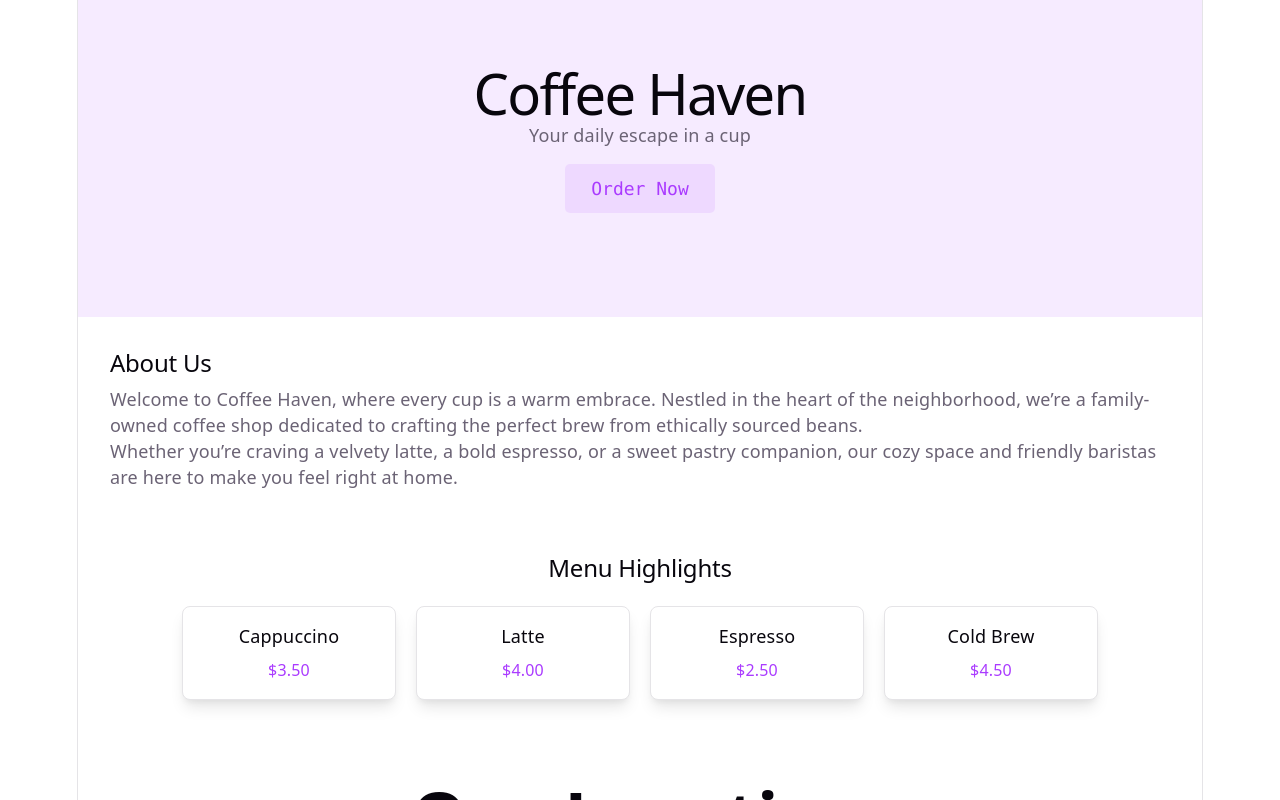
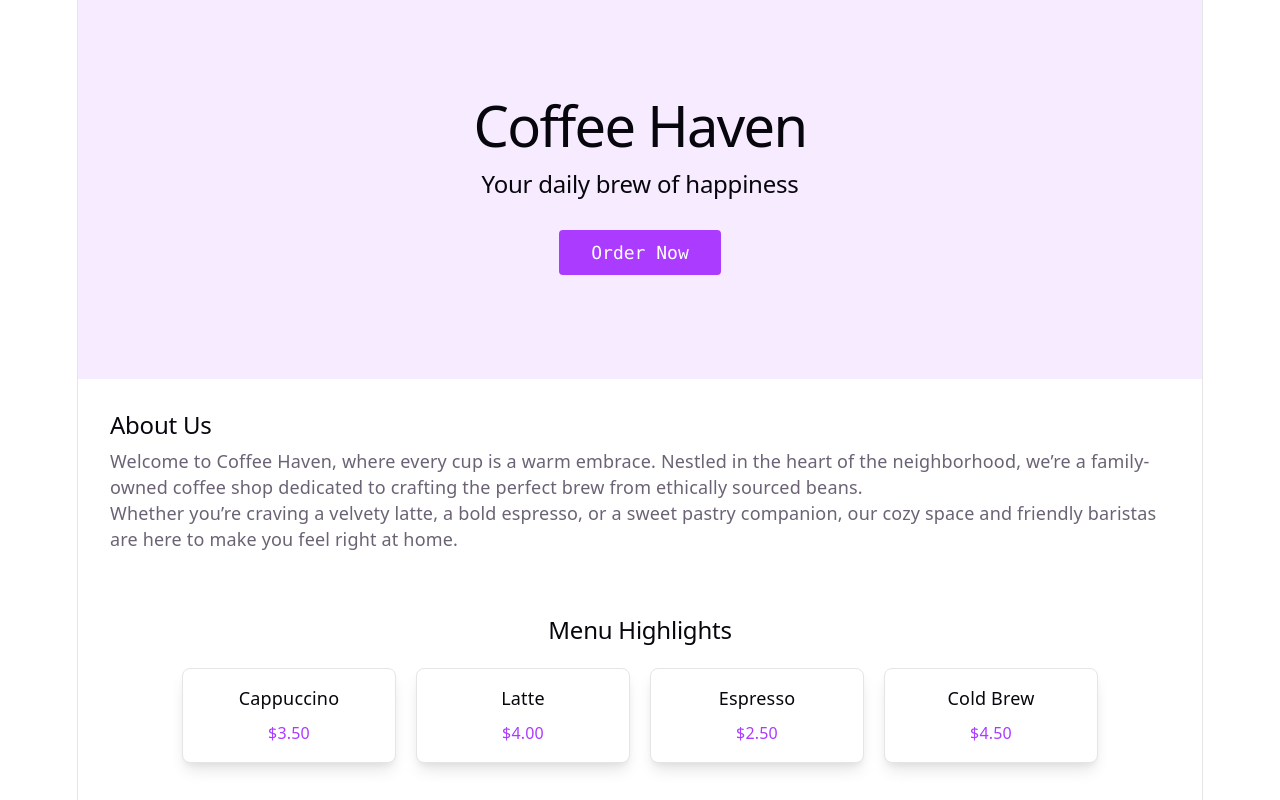
Before and after one commit to kabilhussain/N8NTestProject, a React (Vite) app in the folder my-react-app/: page / in a window 1280 px wide. Shown: the top 800 px of the page. Built offline with nearby package versions, Linux system fonts and the light colour scheme.

Commit message:
feat: exports default Hero, imported by App.jsx; implements  (#3)

```diff
--- a/my-react-app/src/components/Hero.jsx
+++ b/my-react-app/src/components/Hero.jsx
@@ -1,17 +1,36 @@
 import React from 'react'
 
-function Hero() {
+export default function Hero() {
   return (
-    <section className="hero-section" style={{ padding: '80px 20px', backgroundColor: 'var(--accent-bg)' }}>
-      <h1 style={{ color: 'var(--text-h)', margin: 0 }}>Coffee Haven</h1>
-      <p style={{ color: 'var(--text)', fontSize: '18px', margin: '16px 0' }}>
-        Your daily escape in a cup
-      </p>
-      <button type="button" className="counter" style={{ fontSize: '18px', padding: '12px 24px' }}>
+    <section
+      className="hero"
+      style={{
+        background: 'var(--accent-bg)',
+        padding: '80px 20px',
+        textAlign: 'center',
+        color: 'var(--text-h)',
+      }}
+    >
+      <h1>Coffee Haven</h1>
+      <h2>Your daily brew of happiness</h2>
+      <button
+        className="counter"
+        style={{
+          marginTop: '24px',
+          fontSize: '18px',
+          padding: '12px 32px',
+          cursor: 'pointer',
+          background: 'var(--accent)',
+          color: '#fff',
+          border: 'none',
+          borderRadius: '4px',
+        }}
+        onClick={() => {
+          // handle order action or navigate
+        }}
+      >
         Order Now
       </button>
     </section>
   )
 }
-
-export default Hero
```
